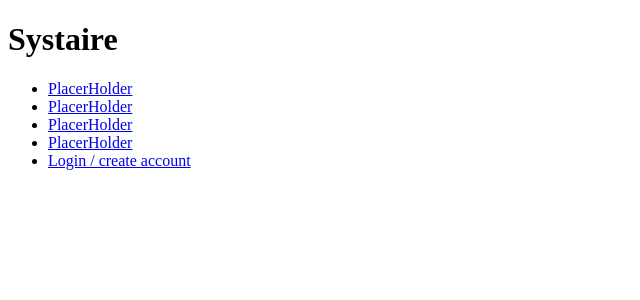
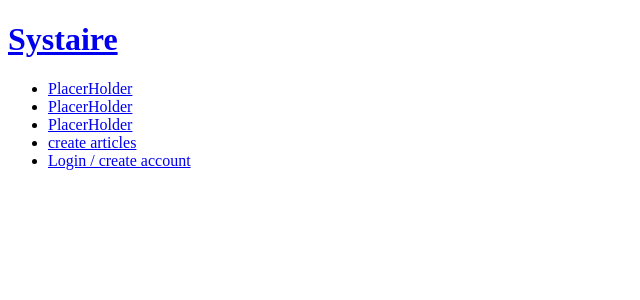
Before and after one commit to SacleuxBenoit/Systaire, a PHP site: page /test/ in a window 1280 px wide. Shown: the top 300 px of the page, without its empty margins (0-640 px from the left). Run offline with PHP 8.4, Linux system fonts and the light colour scheme.

Commit message:
add link in the first title : redirect to index.php, replace 1 placeHolder by create articles :arrow_right: components/header.php

```diff
--- a/components/header.php
+++ b/components/header.php
@@ -1,11 +1,11 @@
 <header>
-    <h1>Systaire</h1>
+    <h1><a href="http://localhost:8888/test/Systaire/">Systaire</a></h1>
 
     <ul>
         <li><a href="#">PlacerHolder</a></li>
         <li><a href="#">PlacerHolder</a></li>
         <li><a href="#">PlacerHolder</a></li>
-        <li><a href="http://localhost:8888/test/Systaire/layouts/create_articles.php">PlacerHolder</a></li>
+        <li><a href="http://localhost:8888/test/Systaire/layouts/create_articles.php">create articles</a></li>
         <li><a href="http://localhost:8888/test/Systaire/layouts/login_createAccount.php">Login / create account</a></li>
     </ul>
 </header>
```
